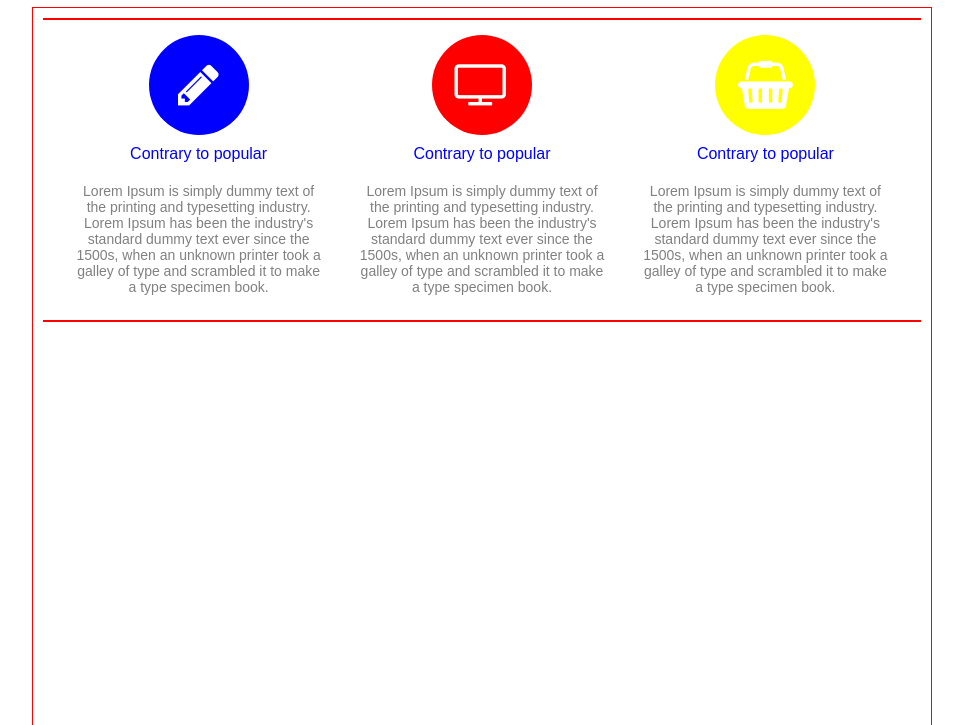
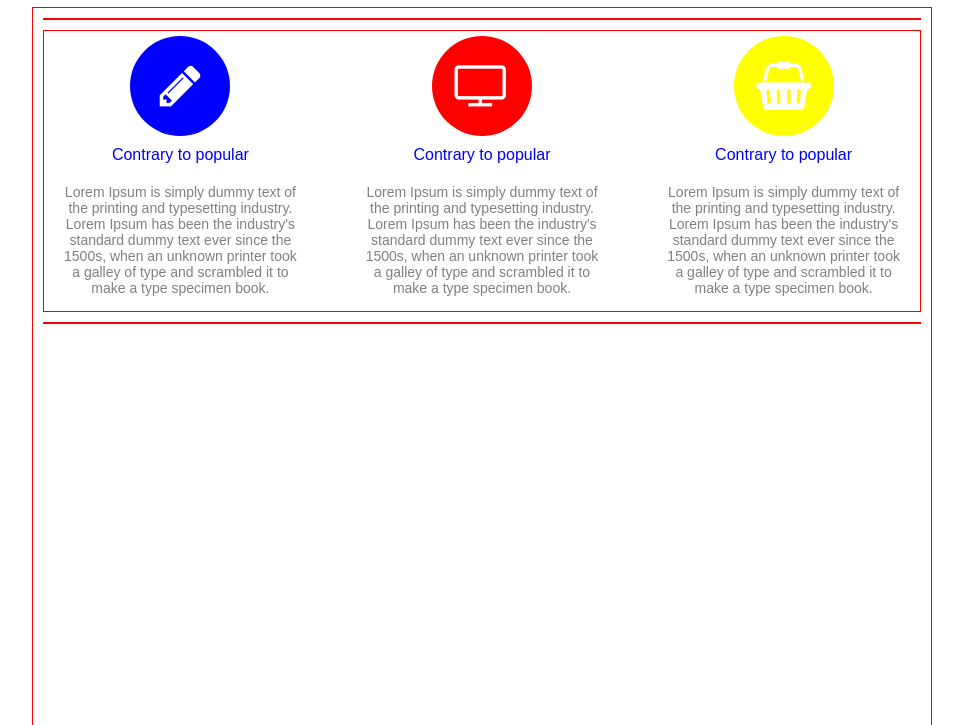
Before and after one commit to anhzin/practice_fullstack, a plain HTML site: page index.html in a window 1280 px wide. Shown: the part 75-800 px from the top of the page, without its empty margins (158-1121 px from the left). Drawn offline with Linux system fonts and the light colour scheme.

Commit message:
improve code for services

```diff
--- a/css.css
+++ b/css.css
@@ -32,7 +32,7 @@ body {
     text-align: center;
 }
 
-.page .footer .copyright {
+.page .copyright {
     line-height: 70px;
     font-family: Arial, Helvetica, sans-serif;
     font-size: 10pt;
@@ -66,15 +66,26 @@ body {
 
 /*end branch*/
 
+
 /* summary  */
+
 .summary {
     min-height: 33%;
     border: 1px solid red;
     margin: 10px;
 }
+
+
 /*end summary  */
 
+
 /*services*/
+
+.services {
+    min-height: 33%;
+    border: 1px solid red;
+    margin: 10px;
+}
 
 .services .item {
     display: inline-block;
@@ -82,19 +93,19 @@ body {
     margin: 5px;
 }
 
-.services .item .edit {
+.services .edit {
     float: left;
 }
 
-.services .item .shopping-basket {
+.services .shopping-basket {
     float: right;
 }
 
-.services .item .circle {
+.services .circle {
     margin: 0 auto;
 }
 
-.services .item .title {
+.services .title {
     display: block;
     color: blue;
     font-family: Arial, Helvetica, sans-serif;
@@ -102,7 +113,7 @@ body {
     padding: 10px;
 }
 
-.services .item .description {
+.services .description {
     display: block;
     color: gray;
     font-family: Arial, Helvetica, sans-serif;
@@ -143,11 +154,17 @@ body {
     background: yellow;
 }
 
+
 /* shopping-cart  */
+
 .shopping-cart {
-   min-height: 33%;
+    min-height: 33%;
     border: 1px solid red;
     margin: 10px;
 }
+
+
 /*end shopping-cart  */
+
+
 /*end circle*/
```
